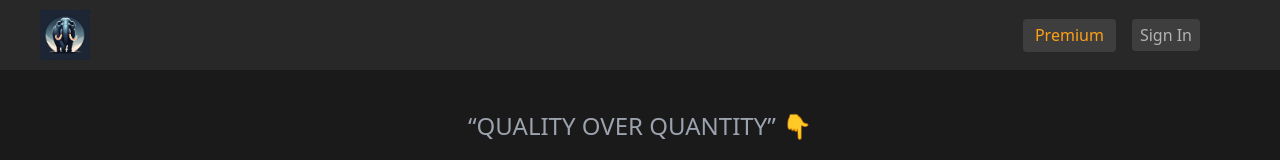
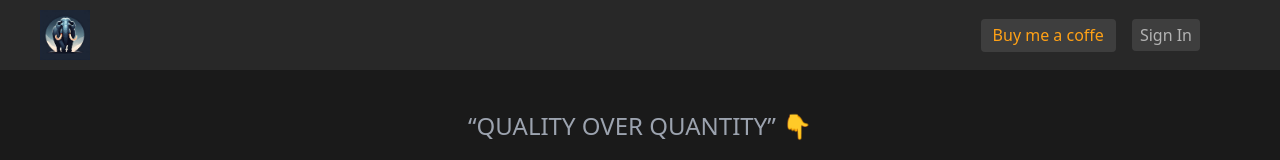
Before and after one commit to anton-mamontov/leetCode, a Next.js app: page / in a window 1280 px wide. Shown: the top 160 px of the page. Built offline with nearby package versions, Linux system fonts and the light colour scheme; no server answers; the database is empty.

Commit message:
rename premium button

```diff
--- a/src/components/Topbar/Topbar.tsx
+++ b/src/components/Topbar/Topbar.tsx
@@ -54,7 +54,7 @@ const Topbar: React.FC<TopbarProps> = ({problemPage}) => {
             rel='noreferrer'
             className="bg-dark-fill-3 pt-[5px] pb-[6px] px-3 cursor-pointer rounded text-brand-orange hover:bg-dark-fill-2"
           >
-            Premium
+            Buy me a coffe
           </a>
         </div>
         {problemPage && user && <Timer/>}
```
